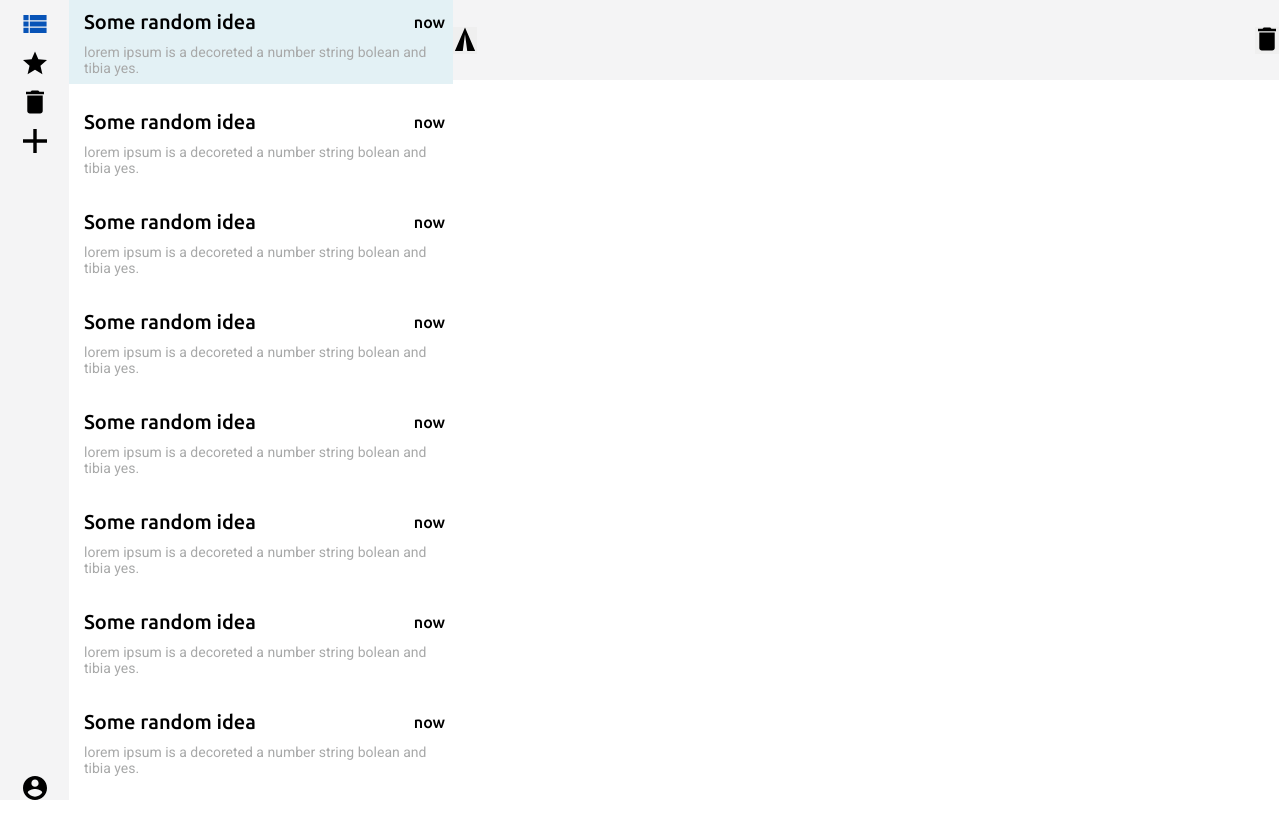
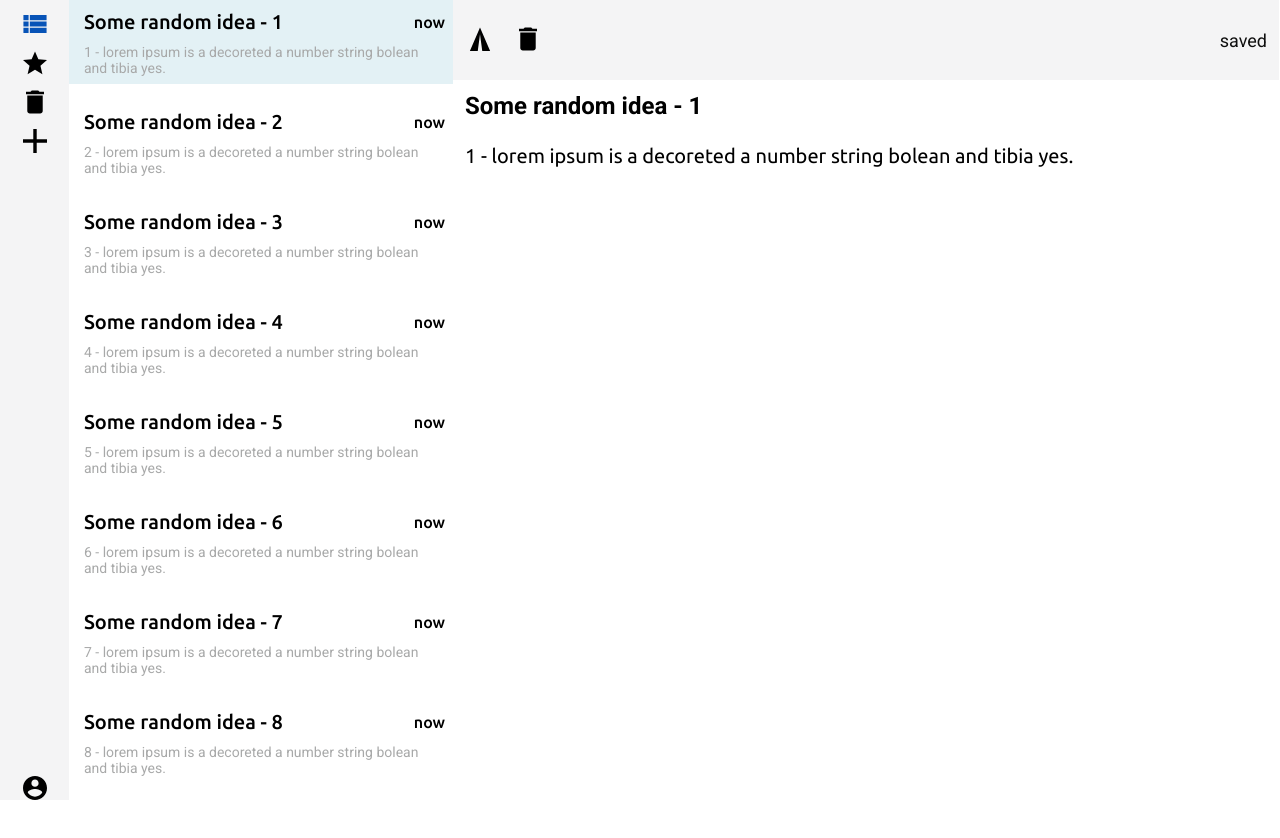
Before and after one commit to HallexCosta/easy-notes-web, a React (Create React App) app: page / in a window 1280 px wide. Shown: the top 838 px of the page. Before the commit the page ends 800 px from the top, so only its background shows below. Built offline with nearby package versions, Linux system fonts and the light colour scheme.

Commit message:
chore(pages): use cardsStorageInMemory on Home

```diff
--- a/src/pages/Home.tsx
+++ b/src/pages/Home.tsx
@@ -1,4 +1,6 @@
-import { useState } from 'react'
+import { useEffect, useState } from 'react'
+
+import requestCards, { NoteCardDomain } from '../resources/cardsStorageInMemory'
 
 import ViewListIcon from '../components/icons/viewListIcon'
 import DeleteNoteIcon from '../components/icons/deleteNoteIcon'
@@ -10,8 +12,13 @@ import SendIcon from '../components/icons/sendIcon'
 
 import '../assets/styles/home.css'
 
-type NoteCardParams = React.HTMLAttributes<HTMLDivElement> & {
+type NoteCardProps = React.HTMLAttributes<HTMLDivElement> & {
   position: number
+  title: string
+  date: string
+  description: string
+}
+type NoteCardDetailProps = React.HTMLAttributes<HTMLDivElement> & {
   title: string
   date: string
   description: string
@@ -28,9 +35,13 @@ type PrincipalMenuButton = {
 }
 
 export default function Home() {
-  const [selectedCard, setSelelectedCard] = useState<number>(0)
-  const [selectedButton, setSelelectedButton] = useState<string>()
+  const [cardsData, setCardsData] = useState<NoteCardDomain[]>([])
+  const [selectedCardData, setSelectedCardData] = useState<NoteCardDomain>()
 
+  const [selectedCard, setSelectedCard] = useState<number>(0)
+  const [selectedButton, setSelectedButton] = useState<string>()
+
+  const [noteDetailStatus, setNoteDetailStatus] = useState<string>('saved')
   const [principalMenuButtons, setPrincipalMenuButtons]  = useState<PrincipalMenuButton[]>([
     {
       name: 'ListNotes',
@@ -101,7 +112,7 @@ export default function Home() {
     <div className="separator" />
   )
 
-  const NoteCard = (params: NoteCardParams) => (
+  const NoteCard = (params: NoteCardProps) => (
     <div
       onClick={params.onClick}
       className={`note-card-container ${
@@ -119,6 +130,24 @@ export default function Home() {
     </div>
   )
 
+  const NoteCardDetail = (params: NoteCardDetailProps) => (
+    <div className="text-area">
+      <h2>{params.title}</h2>
+      <textarea
+        onChange={handleOnChangeNoteCardText}
+      >{params.description}</textarea>
+    </div>
+  )
+
+
+  useEffect(() => {
+    const cards = requestCards()
+
+    setCardsData(cards)
+    setSelectedCard(0)
+    setSelectedCardData(cards[0])
+  }, [cardsData])
+
   function handleChangeButtonColor(buttonName: string) {
     console.log('clicked', buttonName)
     principalMenuButtons.map(menuButton => {
@@ -130,12 +159,16 @@ export default function Home() {
       menuButton.selected = false
       return menuButton
     })
-    setSelelectedButton(buttonName)
+    setSelectedButton(buttonName)
   }
 
-  function handleChangeCardColor(cardId: number, event: any) {
-    console.log('select card', cardId, event)
-    setSelelectedCard(cardId)
+  function handleChangeCardColor(noteCard: NoteCardDomain, positionCard: number, event: any) {
+    setSelectedCard(positionCard)
+    setSelectedCardData(noteCard)
+  }
+
+  function handleOnChangeNoteCardText() {
+    setNoteDetailStatus('editing')
   }
 
   return (
@@ -154,34 +187,41 @@ export default function Home() {
         </nav>
 
         <section className="notes-container">
-          {(Array.from(Array(10).keys())
-            .map(
-              index =>
+          {cardsData.map(
+             (card, index)=>
               <>
                 <NoteCard
                   key={`card ${index}`}
                   position={Number(index)}
-                    title="Some random idea"
+                  title={card.title}
                   date="now"
-                    description="lorem ipsum is a decoreted a number string bolean and tibia yes."
-                    onClick={handleChangeCardColor.bind(null, index)}
+                  description={card.description}
+                  onClick={e => handleChangeCardColor(card, index, e)}
                 />
                 <Separator key={index}/>
               </>
-            ))}
+            )}
         </section>
 
         <section className="note-detail">
           <nav>
+            <div className="note-detail-buttons">
               {noteDetailButton.map(
                 ({name, renderIcon}) => renderIcon()
               )}
+            </div>
+
+            <label>{noteDetailStatus}</label>
+
           </nav>
 
-          <div
-            className="text-area"
-            contentEditable={true}
+          {selectedCardData && (
+            <NoteCardDetail
+              title={selectedCardData.title}
+              description={selectedCardData.description}
+              date="now"
             />
+          )}
         </section>
       </div>
   )
```
Lines whose indentation alone changed are shown as unchanged.
